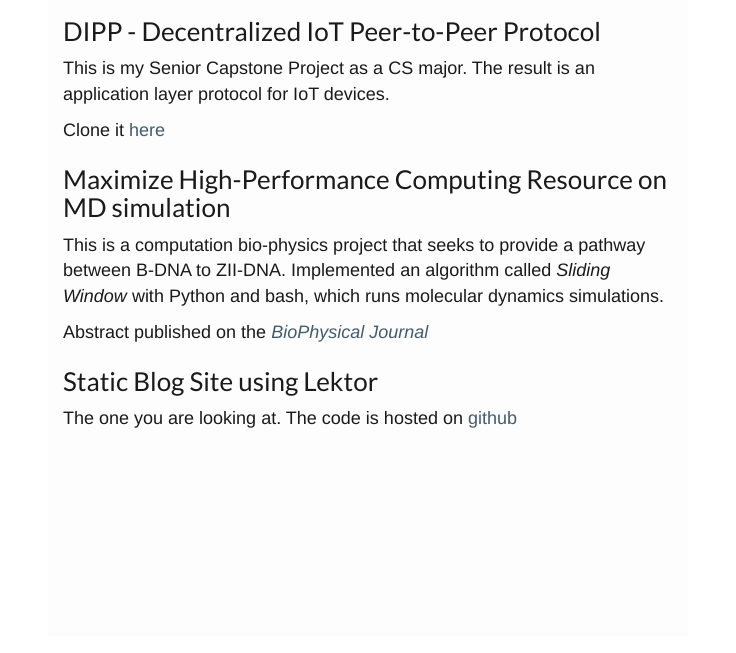
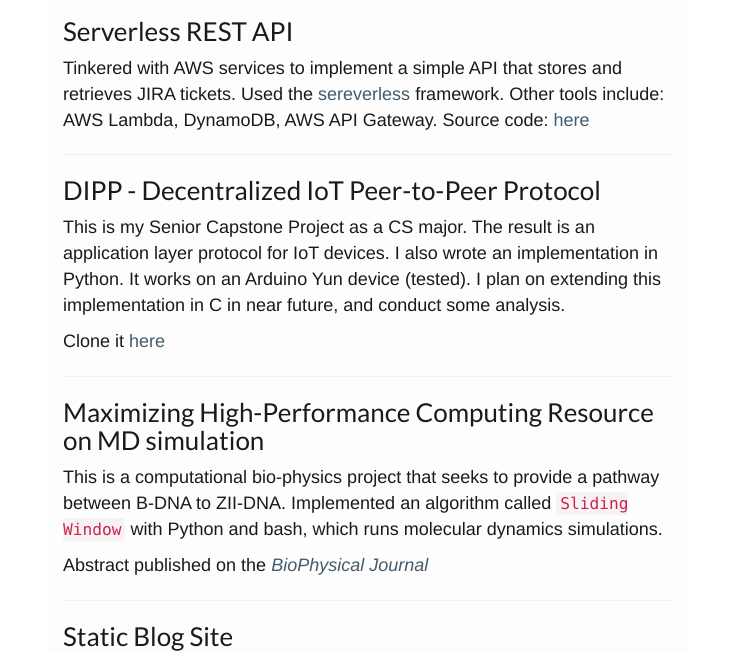
Before and after one commit to salekinsirajus/personal_site, a plain HTML site: page projects/index.html in a window 1280 px wide. Shown: the part 160-813 px from the top of the page, without its empty margins (272-1008 px from the left). Drawn offline with Linux system fonts and the light colour scheme.

Commit message:
Synchronized build

```diff
--- a/css/custom_styles.css
+++ b/css/custom_styles.css
@@ -49,6 +49,15 @@ a:active{
     font-size: 1.2em;
     font-family: serif;
     min-height: 87vh;
+
+    /*testing with increasing spacing*/
+    /*line-height: 1.85em;*/
+}
+
+/*Before we can implement this, we need to fix the hompage*/
+/*Trying to select the child of the above class*/
+#text_body p {
+    /*padding-bottom: 1.10em;*/
 }
 
 /*fixing the next and previous navigation on blog post*/
--- a/projects/index.html
+++ b/projects/index.html
@@ -61,18 +61,27 @@
         <div class="col-sm-6" id="text_body">
 
   <h2>Projects</h2>
-  <h3>DIPP - Decentralized IoT Peer-to-Peer Protocol</h3>
+  <h3>Serverless REST API</h3>
+<p>Tinkered with AWS services to implement a simple API that stores and retrieves
+JIRA tickets. Used the <a href="https://serverless.com">sereverless</a> framework. Other
+tools include: AWS Lambda, DynamoDB, AWS API Gateway. Source code:
+<a href="https://github.com/salekinsirajus/tickets">here</a></p>
+<hr>
+<h3>DIPP - Decentralized IoT Peer-to-Peer Protocol</h3>
 <p>This is my Senior Capstone Project as a CS major. The result is an
-application layer protocol for IoT devices.</p>
+application layer protocol for IoT devices. I also wrote an implementation
+in Python. It works on an Arduino Yun device (tested). I plan on extending this
+implementation in C in near future, and conduct some analysis.</p>
 <p>Clone it <a href="https://github.com/salekinsirajus/DIPP" title="Repo at GitHub">here</a></p>
-<h3>Maximize High-Performance Computing Resource on MD simulation</h3>
-<p>This is a computation bio-physics project that seeks to provide a pathway
-between B-DNA to ZII-DNA. Implemented an algorithm called <em>Sliding Window</em>
+<hr>
+<h3>Maximizing High-Performance Computing Resource on MD simulation</h3>
+<p>This is a computational bio-physics project that seeks to provide a pathway
+between B-DNA to ZII-DNA. Implemented an algorithm called <code>Sliding Window</code>
 with Python and bash, which runs molecular dynamics simulations.</p>
-<p>Abstract published on the <a href="/projects/goo.gl/EcZc6z"><em>BioPhysical
-Journal</em></a></p>
-<h3>Static Blog Site using Lektor</h3>
-<p>The one you are looking at. The code is hosted on
+<p>Abstract published on the <a href="http://goo.gl/EcZc6z"><em>BioPhysical Journal</em></a></p>
+<hr>
+<h3>Static Blog Site</h3>
+<p>Using Lektor as the CMS. Bootstrap for frontend. The code is hosted on
 <a href="https://github.com/salekinsirajus/personal_site">github</a></p>
 
 
```
